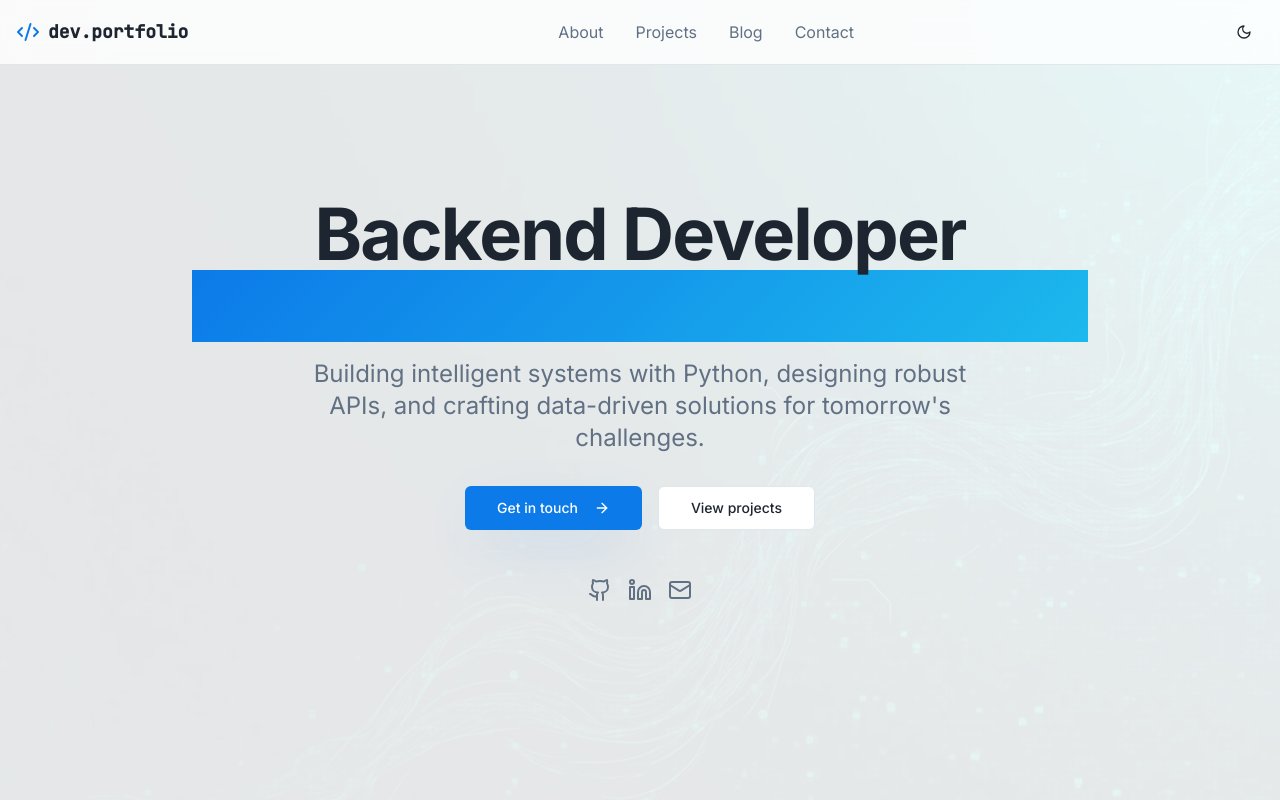
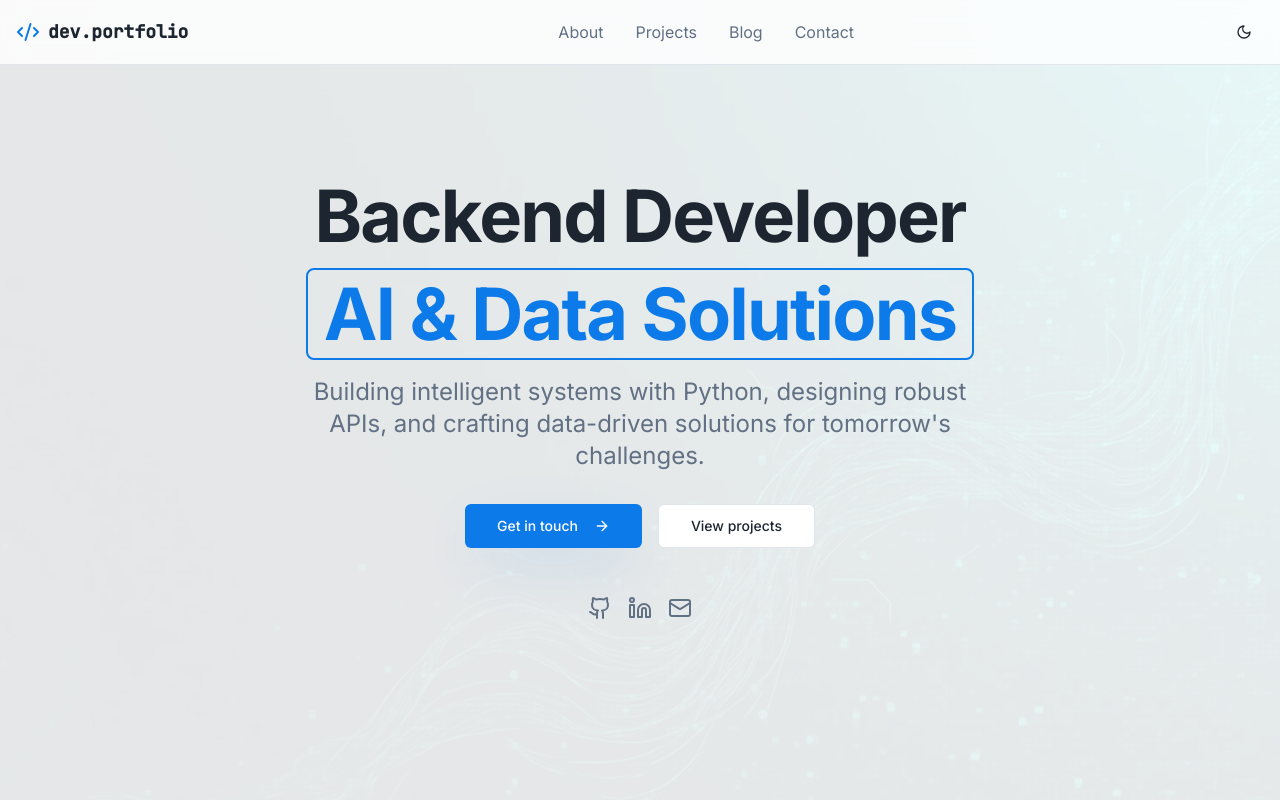
Before and after one commit to satyamnaik-dev/prompt-gen-folio, a React (Vite) app: page / in a window 1280 px wide. Shown: the top 800 px of the page. Built offline with nearby package versions, Linux system fonts and the light colour scheme; the HTML template or start-up script is replaced by a standard one.

Commit message:
Make headline visible
Fixes the visibility of the "AI & Data Solutions" headline by applying a solid text color and border instead of a gradient, ensuring it's clearly visible within the blue border.

```diff
--- a/src/components/Hero.tsx
+++ b/src/components/Hero.tsx
@@ -24,7 +24,7 @@ export function Hero() {
           <div className="space-y-4">
             <h1 className="text-5xl md:text-7xl font-bold tracking-tight">
               Backend Developer
-              <span className="block tech-gradient bg-clip-text text-transparent">
+              <span className="block text-primary font-bold border-2 border-primary rounded-lg px-4 py-2 mt-4 inline-block">
                 AI & Data Solutions
               </span>
             </h1>
```
